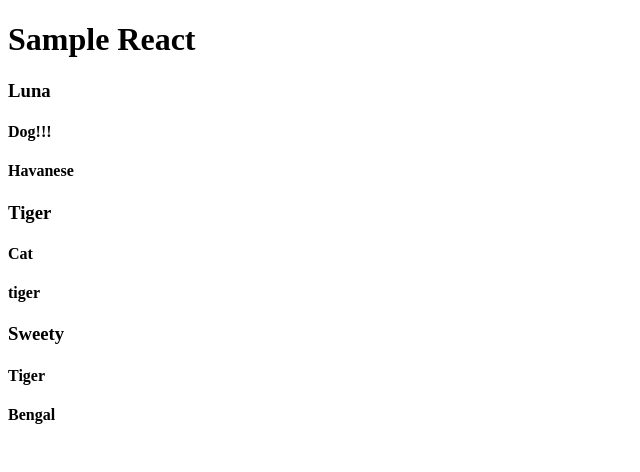
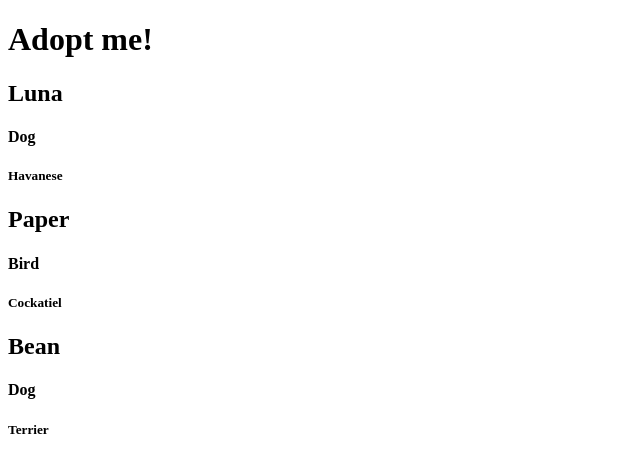
Before and after one commit to Mostakimul/vanilla-react, a React (Vite) app: page / in a window 1280 px wide. Shown: the top 472 px of the page, without its empty margins (0-640 px from the left). Built offline with nearby package versions, Linux system fonts and the light colour scheme.

Commit message:
converting to jsx

```diff
--- a/src/App.js
+++ b/src/App.js
@@ -2,6 +2,7 @@ import React from "react";
 import ReactDOM from "react-dom";
 import Pet from "./Pet";
 
+/*
 // sample h1 rendering
 const App = () => {
   return React.createElement("div", {}, [
@@ -24,5 +25,17 @@ const App = () => {
     }),
   ]);
 };
+*/
+
+const App = () => {
+  return (
+    <div>
+      <h1>Adopt me!</h1>
+      <Pet name="Luna" animal="Dog" breed="Havanese" />
+      <Pet name="Paper" animal="Bird" breed="Cockatiel" />
+      <Pet name="Bean" animal="Dog" breed="Terrier" />
+    </div>
+  );
+};
 
 ReactDOM.render(React.createElement(App), document.getElementById("root"));
--- a/src/Pet.js
+++ b/src/Pet.js
@@ -1,4 +1,5 @@
 import React from "react";
+/*
 // Pet component
 const Pet = (props) => {
   return React.createElement("div", {}, [
@@ -7,5 +8,16 @@ const Pet = (props) => {
     React.createElement("h4", {}, props.breed),
   ]);
 };
+*/
+
+const Pet = (props) => {
+  return (
+    <div>
+      <h2>{props.name}</h2>
+      <h4>{props.animal}</h4>
+      <h5>{props.breed}</h5>
+    </div>
+  );
+};
 
 export default Pet;
```
